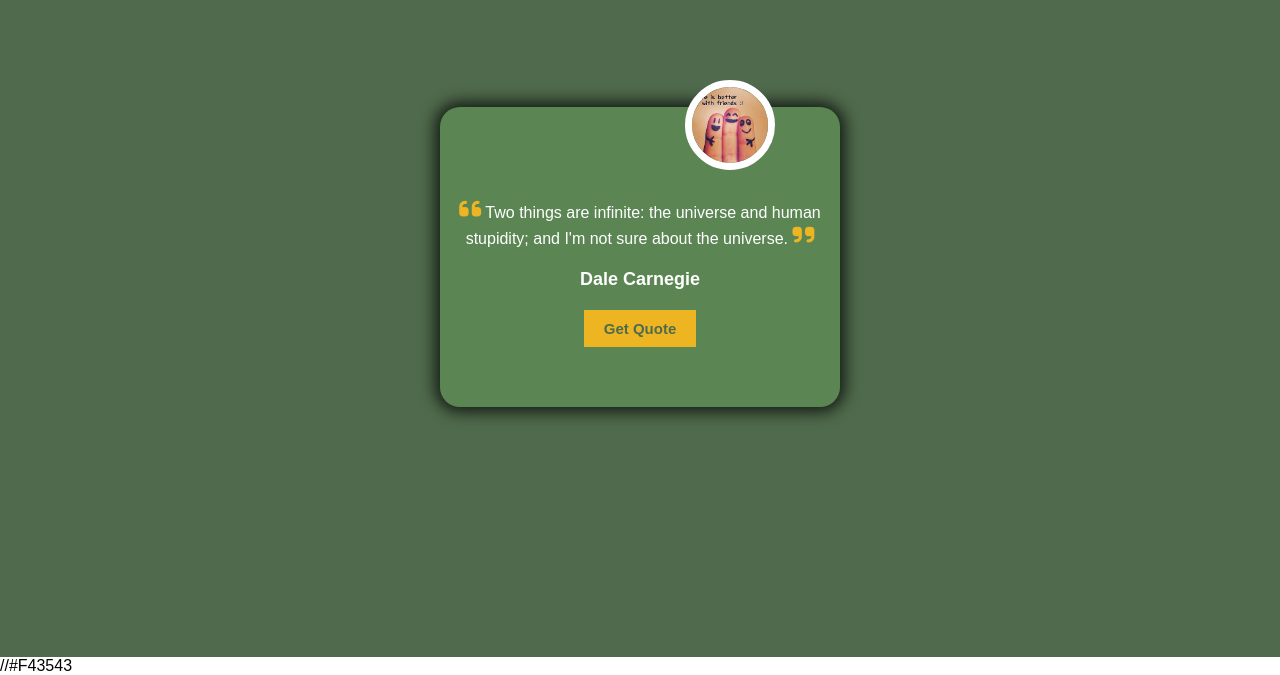
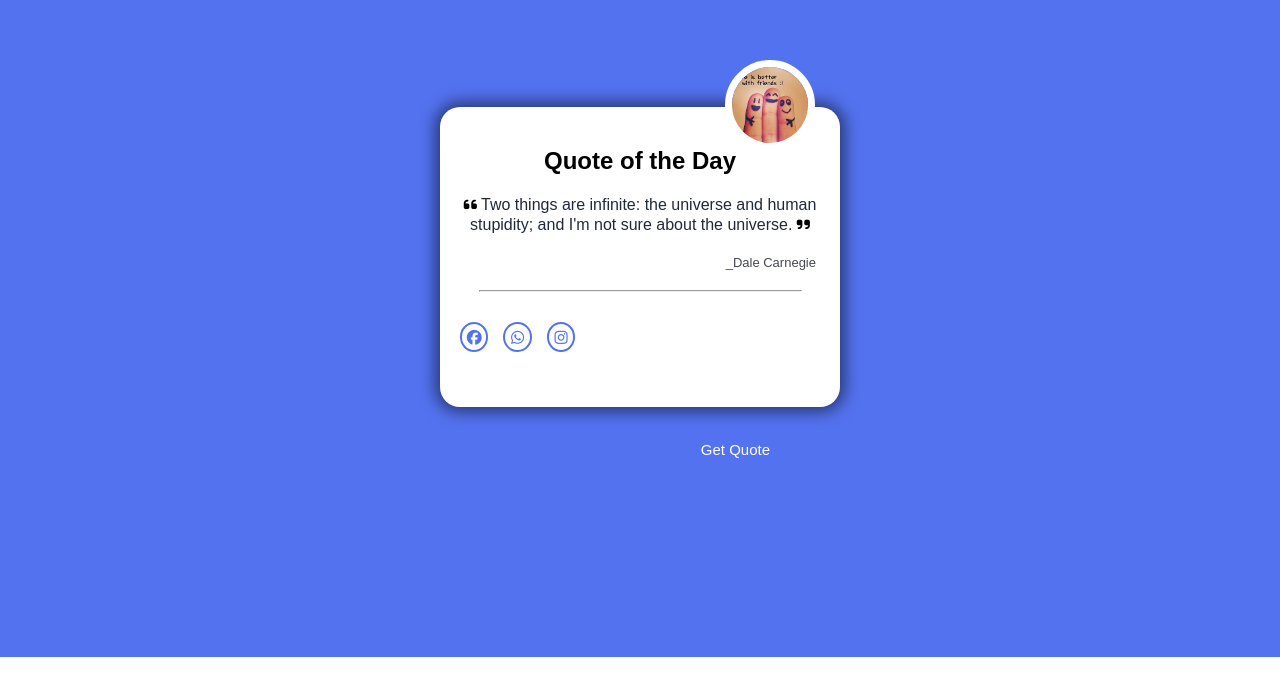
Before and after one commit to Minakshivyavahare/random-quote-app, a plain HTML site: page index.html in a window 1280 px wide. Shown: the part 143-818 px from the top of the page. Drawn offline with Linux system fonts and the light colour scheme; a web font is replaced by a local one.

Commit message:
changes in style

```diff
--- a/index.html
+++ b/index.html
@@ -15,6 +15,7 @@
            </div>
         <div class="card">
 
+           <h2>Quote of the Day</h2>
 
            <h1 id="quote">
             <i class="fa-solid fa-quote-left"></i>
@@ -24,9 +25,23 @@
 
 
 
-           <p id="authors">Dale Carnegie</p>
+
+           <p id="authors">_Dale Carnegie</p>
+           <hr>
+           <div class="social-media">
+            <div class="social1">
+                <i class="fa-brands fa-facebook"></i>
+            </div>
+            <div class="social2">
+                <i class="fa-brands fa-whatsapp"></i>
+            </div>
+            <div class="social3">
+                <i class="fa-brands fa-instagram"></i>
+            </div>
+
+           </div>
+
            <button id="button">Get Quote</button>
-
 
 
            </div>
@@ -38,5 +53,3 @@
     <script src="main.js"></script>
 </body>
 </html>
-
-//#F43543
--- a/main.js
+++ b/main.js
@@ -1,38 +1,38 @@
 const quotes = [
     {
         id:1,
-        content:"Try to be a rainbow in someone else’s cloud.",
-        author:"Maya Angelou"
+        content:"To live is the rarest thing in the world. Most people exist, that is all.",
+        author:"_Maya Angelou"
     },
     {
         id:2,
         content:"Happiness is not by chance but by choice.",
-        author:" Jim Rohn"
+        author:"_Jim Rohn"
     },
     {
         id:3,
         content:"Extraordinary things are always hiding in places people never think to look.",
-        author:"Jodi Picoult"
+        author:"_Jodi Picoult"
     },
     {
         id:4,
         content:"Learn as if you will live forever, live like you will die tomorrow.",
-        author:"Mahatma Gandhi"
+        author:"_Mahatma Gandhi"
     },
     {
         id:5,
         content:"When you change your thoughts, remember to also change your world.",
-        author:"Norman Vincent Peale"
+        author:"_Norman Vincent Peale"
     },
     {
         id:6,
         content:"Success is not final; failure is not fatal: It is the courage to continue that counts.",
-        author:"Winston Churchill"
+        author:"_Winston Churchill"
     },
     {
         id:7,
         content:"The road to success and the road to failure are almost exactly the same.",
-        author:"Colin R. Davis"
+        author:"_Colin R. Davis"
     },
 ]
 
@@ -73,45 +73,34 @@ const images = [
         title: "Image 7"
     },
 
-
-
 ]
-
-
-
 
 let button = document.querySelector("#button")
 let quote = document.getElementById("quote")
 let authors = document.getElementById("authors")
 let imgsec = document.querySelector(".image-section")
 let imgdemo = document.getElementById("imgdemo")
-let read = document.getElementById("readquote")
-
 
 imgsec.appendChild(imgdemo)
 
+const changeQuotes = () => {
+    const icon = document.createElement('i')
+    const icon1 = document.createElement('i')
+    icon.className ="fa-solid fa-quote-left"
+    icon1.className = "fa-solid fa-quote-right"
 
-
-const changeQuotes = () => {
     let random  = Math.floor(Math.random() * 7)
-    quote.innerText = quotes[random].content
+    quote.innerHTML = `   <i class="fa-solid fa-quote-left"></i> ${quotes[random].content}    <i class="fa-solid fa-quote-right"></i> `
 
     let randomImage = Math.floor(Math.random() * images.length);
 
     authors.innerText = quotes[random].author
+
     const selectedImage = images[randomImage]
    imgdemo.src = selectedImage.url
    imgdemo.alt = selectedImage.alt || "Image";
-
-
-
 
 }
 
 
 button.addEventListener("click",changeQuotes)
-
-
-
-
-read.addEventListener("click",speakQuote)
--- a/style.css
+++ b/style.css
@@ -8,7 +8,7 @@
 .container{
     width: 100%;
     height: 100vh;
-    background-color: #4F6A4C;
+    background-color: #5372EF;
     display: flex;
     align-items: center;
     justify-content: center;
@@ -18,14 +18,14 @@
 .card{
     width: 400px;
     height: 300px;
-    background-color:#5B8654;
+    background-color:#FFFFFF;
     display: flex;
     align-items: center;
    text-align: center;
    border-radius: 20px;
-    box-shadow: 0 0 15px 5px rgba(0, 0, 0, 0.75);
+    box-shadow: 0 0 15px 5px rgba(0, 0, 0, 0.50);
     position: absolute;
-    padding-top: 90px;
+   padding-top: 40px;
     gap: 20px;
     padding-inline: 10px;
     flex-direction: column;
@@ -33,39 +33,91 @@
 
 }
 .card i{
-    color: #EDB522;
-    font-size: 25px;
+    color:black;
+    font-size: 15px;
 }
+
 p{
-    color:white;
-    font-size: 18px;
-    font-weight: 600;
+    color:#454752;
+    font-size: 13px;
+    font-weight: 500;
+    padding-inline: 14px;
+    margin-left: auto;
 }
 #quote{
-    color: white;
-    font-weight: 200;
+    color: #20293A;
+    font-weight: 400;
     line-height: 20px;
     font-size: 16px;
 }
+.card hr{
+    color: black;
+    width: 85%;
+}
 button{
-    background-color: #EDB522;
+    background-color:#5272F0;
     border: none;
-    color: #4F6A4C;
+    color: white;
+    right: 490px;
+    position:fixed;
+    bottom: 190px;
+
     font-size: 15px;
-    font-weight: 700;
+    border-radius: 20px;
+    font-weight: 500;
     padding-inline: 20px;
-    padding-block: 10px;
+    padding-block: 9px;
 }
 .image-section {
     z-index: 2;
 }
 .image-section img{
     position: relative;
-    bottom: 130px;
-    left: 90px;
+    bottom: 150px;
+    left: 130px;
     width: 260px;
     height: 90px;
     border:7px solid white;
     width: 90px;
     border-radius: 200px;
 }
+.social-media{
+    width: 40%;
+    display: flex;
+    gap: 15px;
+   padding-left: 10px;
+    padding-top: 10px;
+    margin-right: auto;
+
+
+}
+.social-media i{
+    color: #5272F0;
+}
+.social1{
+    width: 20%;
+   height: 30px;
+   display: flex;
+   align-items: center;
+   justify-content: center;
+   border: 2px solid #5272F0 ;
+    border-radius: 50%
+}
+.social2{
+    width: 20%;
+    height: 30px;
+    display: flex;
+    align-items: center;
+    justify-content: center;
+    border: 2px solid #5272F0 ;
+     border-radius: 50%
+}
+.social3{
+    width: 20%;
+    height: 30px;
+    display: flex;
+    align-items: center;
+    justify-content: center;
+    border: 2px solid #5272F0 ;
+     border-radius: 50%
+}
```
